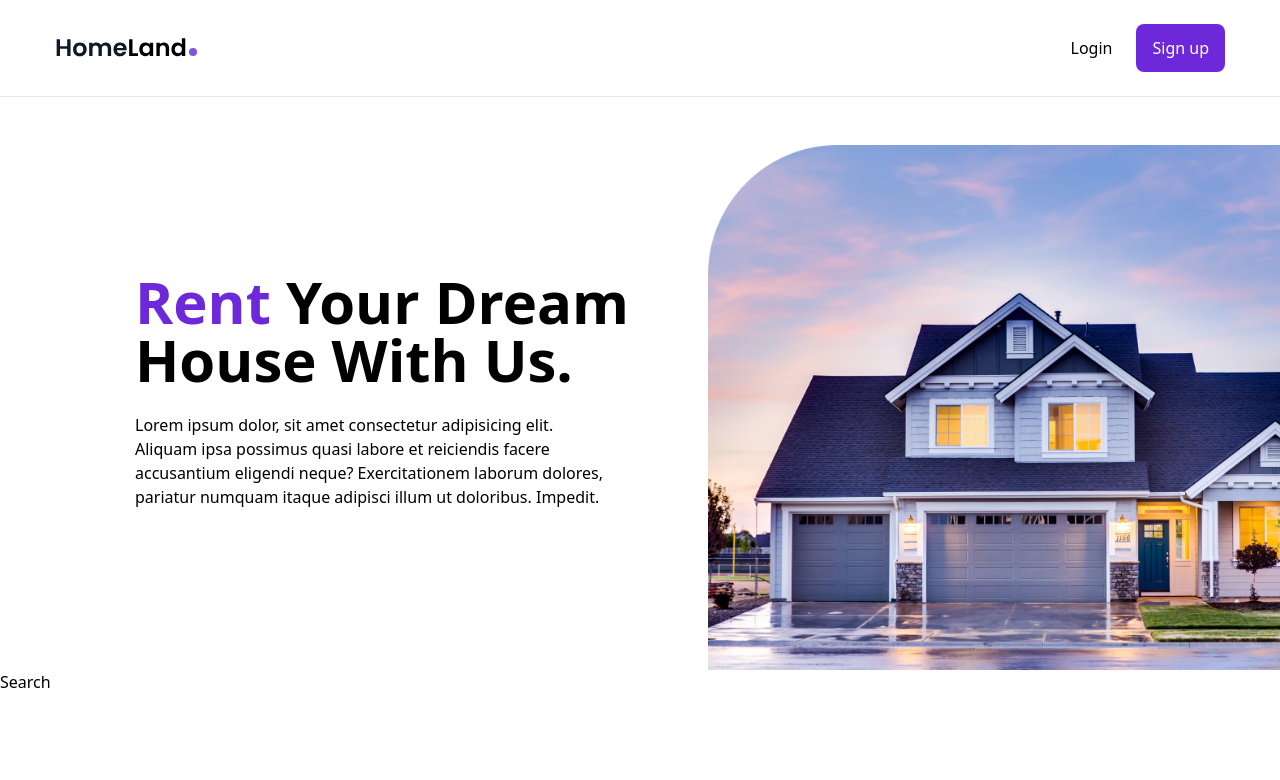
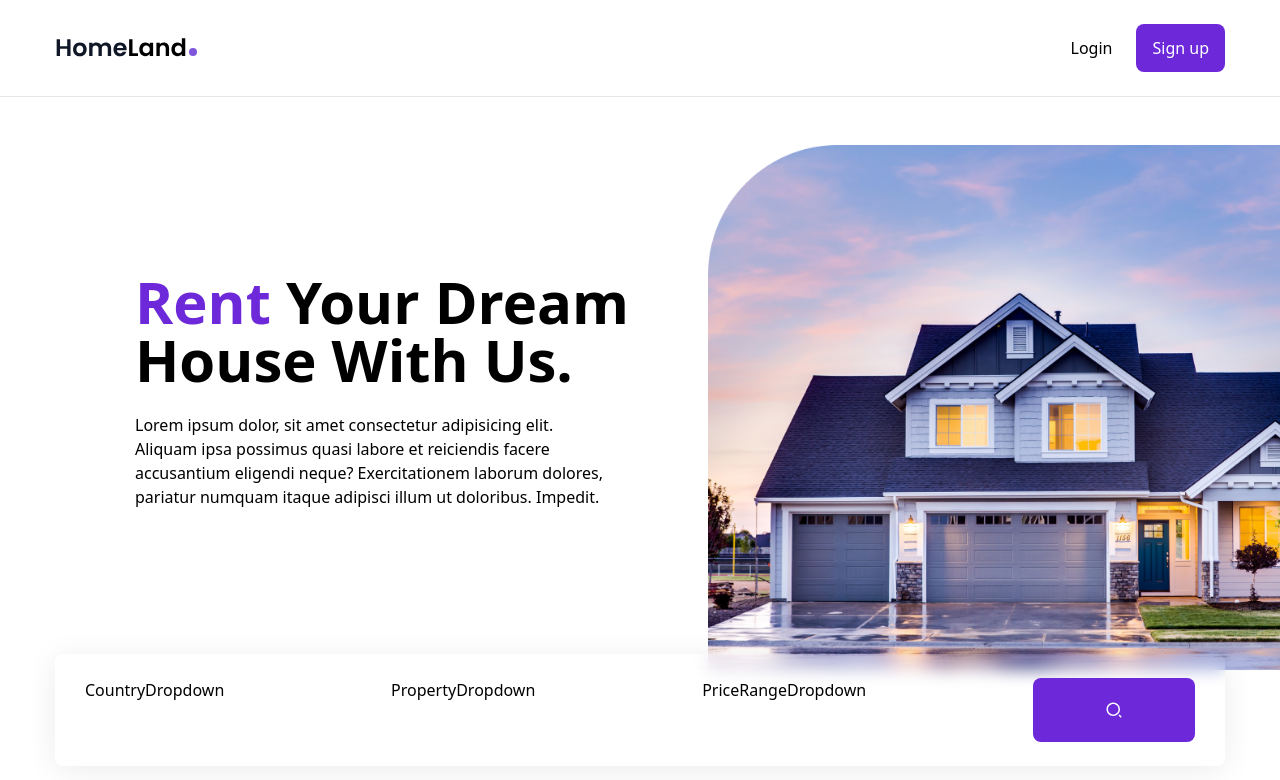
Before and after one commit to shahriyarhosen/T-B-client, a React (Create React App) app: page / in a window 1280 px wide. Shown: the top 780 px of the page. Built offline with nearby package versions, Linux system fonts and the light colour scheme.

Commit message:
Search initial setup done

```diff
--- a/src/components/Search.js
+++ b/src/components/Search.js
@@ -1,7 +1,24 @@
-import React from 'react';
+import React from "react";
+
+// Import Components
+import CountryDropdown from "./CountryDropdown";
+import PriceRangeDropdown from "./PriceRangeDropdown";
+import PropertyDropdown from "./PropertyDropdown";
+
+// import Icons
+import { RiSearch2Line } from "react-icons/ri";
 
 const Search = () => {
-  return <div>Search</div>;
+  return (
+    <section className="px-[30px] py-6 max-w-[1170px] mx-auto flex flex-col lg:flex-row justify-between gap-4 lg:gap-x-3 relative lg:-top-4 lg:shadow-1 bg-white lg:bg-transparent lg:backdrop-blur rounded-lg">
+      <CountryDropdown />
+      <PropertyDropdown />
+      <PriceRangeDropdown />
+      <button className="bg-violet-700 hover:bg-violet-800 transition w-full lg:max-w-[162px] h-16 rounded-lg flex justify-center items-center text-white text-lg">
+        <RiSearch2Line />
+      </button>
+    </section>
+  );
 };
 
 export default Search;
```
